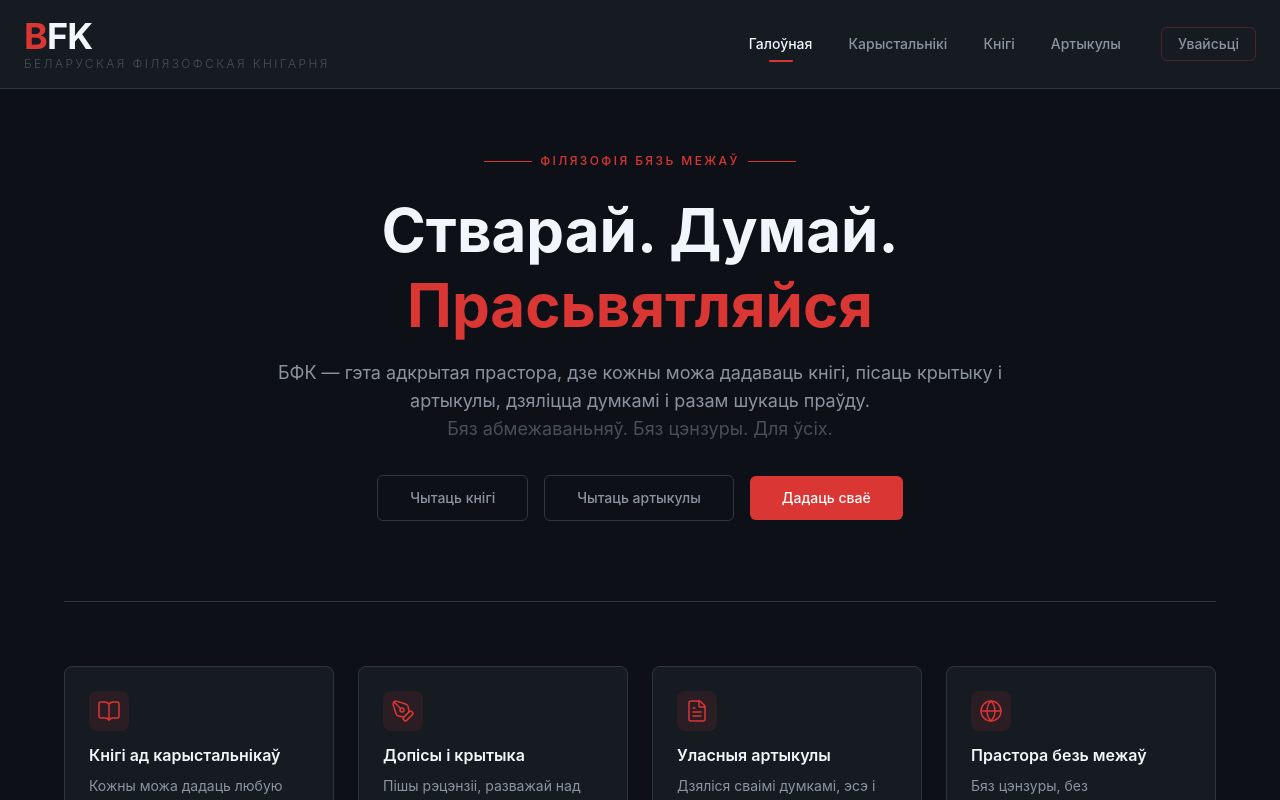
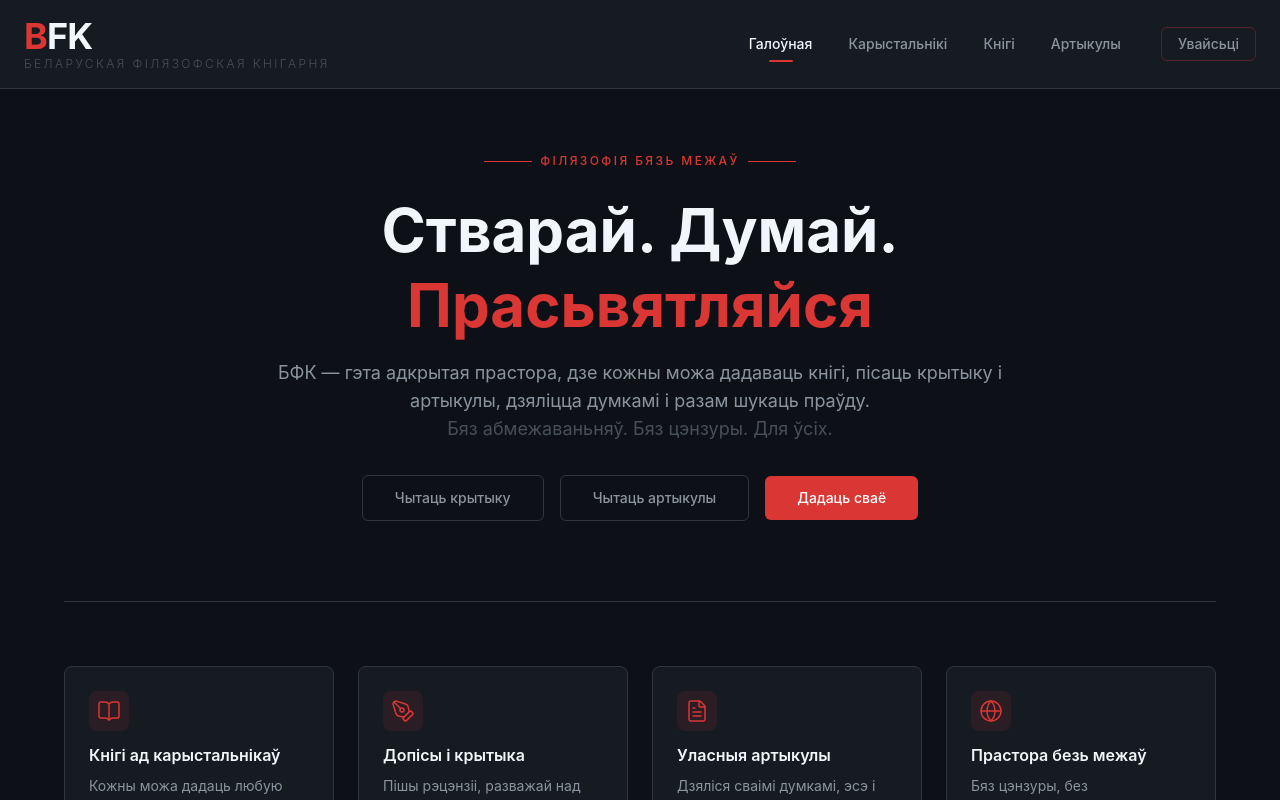
Before and after one commit to jestemczyk/BFK, a React (Vite) app: page / in a window 1280 px wide. Shown: the top 800 px of the page. Built offline with nearby package versions, Linux system fonts and the light colour scheme.

Commit message:
fix: Text fixes

```diff
--- a/src/pages/MainPage.tsx
+++ b/src/pages/MainPage.tsx
@@ -39,7 +39,7 @@ export const MainPage = () => {
                 sm:w-auto sm:px-8
               "
             >
-              Чытаць кнігі
+              Чытаць крытыку
             </Link>
 
             <Link
```
